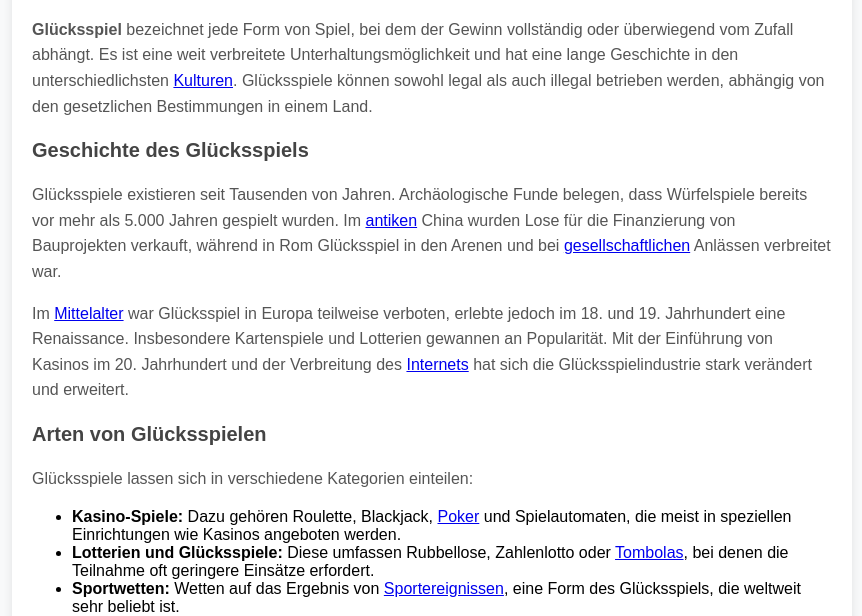
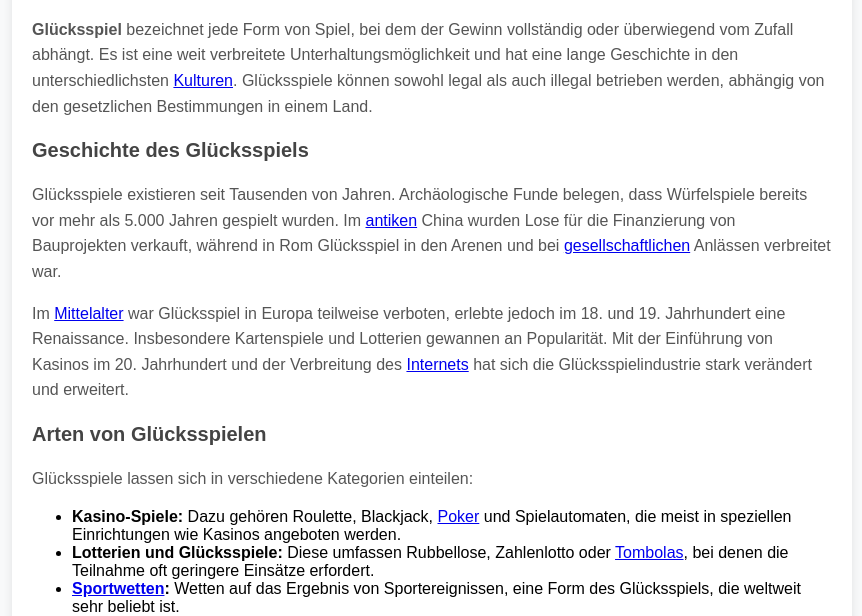
Before and after one commit to DaWahl/maxipedia, a plain HTML site: page Glücksspiel.html in a window 1280 px wide. Shown: the part 184-800 px from the top of the page, without its empty margins (208-1070 px from the left). Drawn offline with Linux system fonts and the light colour scheme.

Commit message:
Update Glücksspiel.html

```diff
--- a/Glücksspiel.html
+++ b/Glücksspiel.html
@@ -87,7 +87,7 @@
         <ul>
             <li><strong>Kasino-Spiele:</strong> Dazu gehören Roulette, Blackjack, <a href="Poker.html">Poker</a> und Spielautomaten, die meist in speziellen Einrichtungen wie Kasinos angeboten werden.</li>
             <li><strong>Lotterien und Glücksspiele:</strong> Diese umfassen Rubbellose, Zahlenlotto oder <a href="Tombola.html">Tombolas</a>, bei denen die Teilnahme oft geringere Einsätze erfordert.</li>
-            <li><strong>Sportwetten:</strong> Wetten auf das Ergebnis von <a href="Sportwetten.html">Sportereignissen</a>, eine Form des Glücksspiels, die weltweit sehr beliebt ist.</li>
+            <li><strong><a href="Sportwetten.html">Sportwetten</a>:</strong> Wetten auf das Ergebnis von Sportereignissen, eine Form des Glücksspiels, die weltweit sehr beliebt ist.</li>
             <li><strong>Online-Glücksspiel:</strong> Diese moderne Form des Glücksspiels bietet virtuelle <a href="Casino.html">Casinos</a>, Sportwetten und sogar E-Sports-Wetten über das Internet an.</li>
         </ul>
 
```
